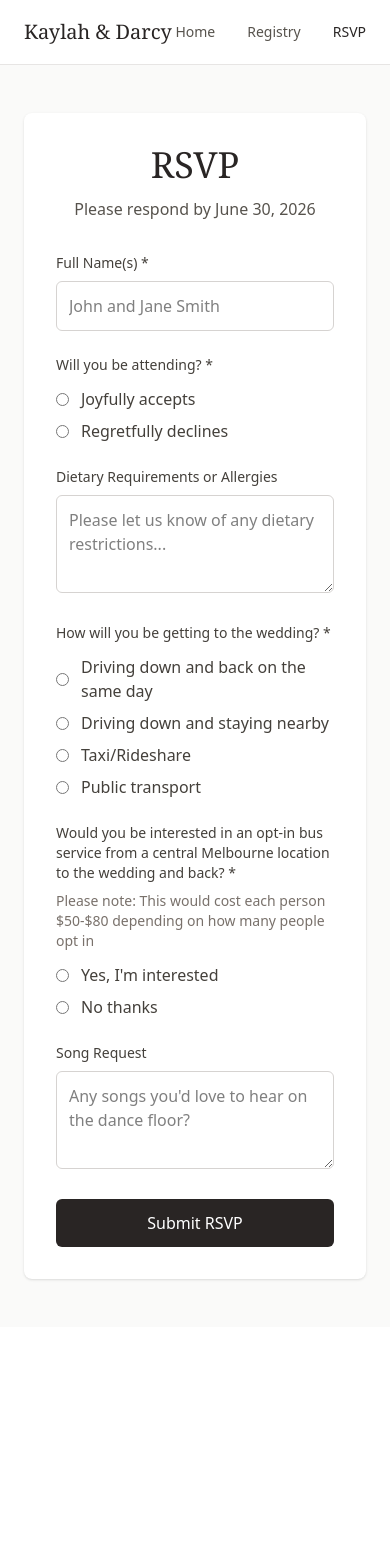
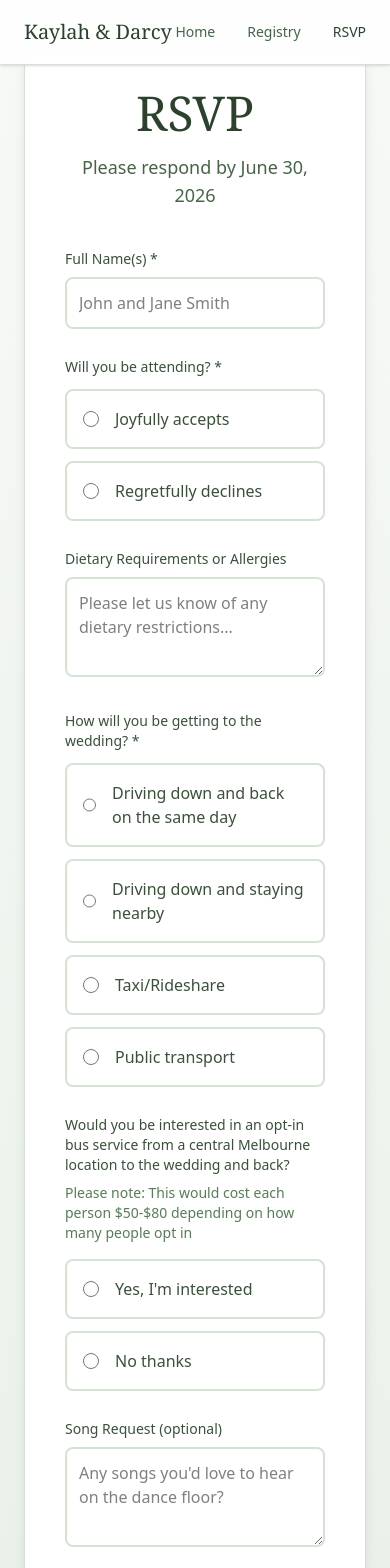
Before and after one commit to darcy-crett/wedding-site, a Next.js app: page /rsvp in a window 390 px wide. Shown: the top 1568 px of the page. Before the commit the page ends 1327 px from the top, so only its background shows below. Built offline with nearby package versions, Linux system fonts and the light colour scheme.

Commit message:
add ducks watercolour background to homepage

```diff
--- a/app/components/Navigation.tsx
+++ b/app/components/Navigation.tsx
@@ -13,11 +13,11 @@ export default function Navigation() {
   ]
 
   return (
-    <nav className="bg-white border-b border-stone-200">
+    <nav className="fixed top-0 left-0 right-0 z-50 bg-white/80 backdrop-blur-md border-b border-sage-200 shadow-sm">
       <div className="max-w-6xl mx-auto px-6">
         <div className="flex items-center justify-between h-16">
           {/* Logo/Names */}
-          <Link href="/" className="font-serif text-xl text-stone-800">
+          <Link href="/" className="font-serif text-xl text-sage-900">
             Kaylah & Darcy
           </Link>
 
@@ -29,8 +29,8 @@ export default function Navigation() {
                 href={link.href}
                 className={`text-sm transition-colors ${
                   pathname === link.href
-                    ? 'text-stone-800 font-medium'
-                    : 'text-stone-600 hover:text-stone-800'
+                    ? 'text-sage-900 font-medium'
+                    : 'text-sage-700 hover:text-sage-900'
                 }`}
               >
                 {link.label}
--- a/app/globals.css
+++ b/app/globals.css
@@ -1,16 +1,22 @@
 @import "tailwindcss";
 
 @theme {
-  --color-sage-50: #f0f4f0;
-  --color-sage-100: #dce6dc;
-  --color-sage-200: #bdd0bd;
-  --color-sage-300: #9ab89a;
-  --color-sage-400: #759d75;
-  --color-sage-500: #5a825a;
-  --color-sage-600: #486b48;
-  --color-sage-700: #3a563a;
-  --color-sage-800: #2f452f;
-  --color-sage-900: #263726;
+  /* Softer, more muted sage greens */
+  --color-sage-50: #f7f9f7;
+  --color-sage-100: #e9f0e9;
+  --color-sage-200: #d4e3d4;
+  --color-sage-300: #b5cfb5;
+  --color-sage-400: #8fb58f;
+  --color-sage-500: #6d9a6d;
+  --color-sage-600: #577d57;
+  --color-sage-700: #466446;
+  --color-sage-800: #395139;
+  --color-sage-900: #2d422d;
+
+  /* Warm neutrals to complement the watercolor */
+  --color-cream-50: #fdfcfa;
+  --color-cream-100: #faf8f3;
+  --color-cream-200: #f5f1e8;
 
   --font-family-serif: Georgia, serif;
 }
--- a/app/registry/[id]/page.tsx
+++ b/app/registry/[id]/page.tsx
@@ -44,18 +44,18 @@ export default function ContributePage({ params }: PageProps) {
   }
 
   return (
-    <main className="min-h-screen bg-stone-50 flex items-center justify-center p-6">
-      <div className="w-full max-w-xl bg-white rounded-lg shadow-sm p-8">
-        <h1 className="text-3xl font-serif text-stone-800 mb-6 text-center">
+    <main className="min-h-screen bg-gradient-to-b from-sage-50 to-sage-100 flex items-center justify-center p-6">
+      <div className="w-full max-w-xl bg-white rounded-2xl shadow-lg p-10 border border-sage-200">
+        <h1 className="text-4xl font-serif text-sage-900 mb-8 text-center">
           Contribute to Our Registry
         </h1>
 
         <label className="block mb-6">
-          <span className="block text-sm text-stone-700 mb-2 font-medium">
-            Your name <span className="text-stone-500 font-normal">(so we know who to thank)</span>
+          <span className="block text-sm text-sage-800 mb-2 font-medium">
+            Your name <span className="text-sage-600 font-normal">(so we know who to thank)</span>
           </span>
           <input
-            className="w-full border border-stone-300 rounded-md p-3 focus:outline-none focus:ring-2 focus:ring-stone-400"
+            className="w-full border-2 border-sage-200 rounded-lg p-3 focus:outline-none focus:ring-2 focus:ring-sage-500 focus:border-transparent"
             value={name}
             onChange={e => setName(e.target.value)}
             placeholder="Enter your name"
@@ -63,11 +63,11 @@ export default function ContributePage({ params }: PageProps) {
         </label>
 
         <label className="block mb-8">
-          <span className="block text-sm text-stone-700 mb-2 font-medium">
-            Message <span className="text-stone-500 font-normal">(optional)</span>
+          <span className="block text-sm text-sage-800 mb-2 font-medium">
+            Message <span className="text-sage-600 font-normal">(optional)</span>
           </span>
           <textarea
-            className="w-full border border-stone-300 rounded-md p-3 focus:outline-none focus:ring-2 focus:ring-stone-400"
+            className="w-full border-2 border-sage-200 rounded-lg p-3 focus:outline-none focus:ring-2 focus:ring-sage-500 focus:border-transparent"
             rows={4}
             value={message}
             onChange={e => setMessage(e.target.value)}
@@ -78,7 +78,7 @@ export default function ContributePage({ params }: PageProps) {
         <button
           onClick={handleSubmit}
           disabled={loading || !name.trim()}
-          className="w-full py-3 bg-stone-800 text-white rounded-md hover:bg-stone-700 transition-colors disabled:bg-stone-300 disabled:cursor-not-allowed font-medium"
+          className="w-full py-4 bg-sage-700 text-white rounded-lg hover:bg-sage-800 transition-colors disabled:bg-sage-300 disabled:cursor-not-allowed font-medium text-lg shadow-md"
         >
           {loading ? 'Processing…' : 'Confirm contribution'}
         </button>
--- a/app/rsvp/page.tsx
+++ b/app/rsvp/page.tsx
@@ -16,7 +16,7 @@ export default function RSVPPage() {
     const formData = new FormData(form)
 
     try {
-      const response = await fetch('https://formspree.io/f/xpqwvwpv', {
+      const response = await fetch('https://formspree.io/f/YOUR_FORM_ID', {
         method: 'POST',
         body: formData,
         headers: {
@@ -40,16 +40,16 @@ export default function RSVPPage() {
 
   if (submitted) {
     return (
-      <main className="min-h-screen bg-stone-50 flex items-center justify-center p-6">
-        <div className="w-full max-w-2xl bg-white rounded-lg shadow-sm p-8 md:p-12 text-center">
-          <h1 className="text-4xl font-serif text-stone-800 mb-4">Thank You!</h1>
-          <p className="text-stone-600 mb-8">
+      <main className="min-h-screen bg-gradient-to-b from-sage-50 to-sage-100 flex items-center justify-center p-6">
+        <div className="w-full max-w-2xl bg-white rounded-2xl shadow-lg p-10 md:p-14 text-center border border-sage-200">
+          <h1 className="text-5xl font-serif text-sage-900 mb-6">Thank You!</h1>
+          <p className="text-sage-700 text-lg mb-10 leading-relaxed">
             We've received your RSVP and can't wait to celebrate with you.
           </p>
           <a
             href="/"
-            className="inline-block px-8 py-3 bg-stone-800 text-white rounded-md hover:bg-stone-700 transition-colors">
-
+            className="inline-block px-10 py-4 bg-sage-700 text-white rounded-lg hover:bg-sage-800 transition-colors font-medium shadow-md"
+          >
             Back to Home
           </a>
         </div>
@@ -60,19 +60,19 @@ export default function RSVPPage() {
   const showCarSharingQuestion = transport === 'driving-same-day' || transport === 'driving-staying'
 
   return (
-    <main className="min-h-screen bg-stone-50 py-12 px-6">
-      <div className="w-full max-w-2xl mx-auto bg-white rounded-lg shadow-sm p-8 md:p-12">
-        <div className="text-center mb-8">
-          <h1 className="text-4xl font-serif text-stone-800 mb-3">RSVP</h1>
-          <p className="text-stone-600">
+    <main className="min-h-screen bg-gradient-to-b from-sage-50 to-sage-100 py-12 px-6">
+      <div className="w-full max-w-2xl mx-auto bg-white rounded-2xl shadow-lg p-10 md:p-12 border border-sage-200">
+        <div className="text-center mb-10">
+          <h1 className="text-5xl font-serif text-sage-900 mb-4">RSVP</h1>
+          <p className="text-sage-700 text-lg">
             Please respond by June 30, 2026
           </p>
         </div>
 
-        <form onSubmit={handleSubmit} className="space-y-6">
+        <form onSubmit={handleSubmit} className="space-y-7">
           {/* Name */}
           <div>
-            <label htmlFor="name" className="block text-sm font-medium text-stone-700 mb-2">
+            <label htmlFor="name" className="block text-sm font-medium text-sage-800 mb-2">
               Full Name(s) *
             </label>
             <input
@@ -80,142 +80,142 @@ export default function RSVPPage() {
               id="name"
               name="name"
               required
-              className="w-full border border-stone-300 rounded-md p-3 focus:outline-none focus:ring-2 focus:ring-stone-400"
+              className="w-full border-2 border-sage-200 rounded-lg p-3 focus:outline-none focus:ring-2 focus:ring-sage-500 focus:border-transparent"
               placeholder="John and Jane Smith"
             />
           </div>
 
           {/* Attendance */}
           <div>
-            <label className="block text-sm font-medium text-stone-700 mb-3">
+            <label className="block text-sm font-medium text-sage-800 mb-3">
               Will you be attending? *
             </label>
-            <div className="space-y-2">
-              <label className="flex items-center">
+            <div className="space-y-3">
+              <label className="flex items-center p-4 border-2 border-sage-200 rounded-lg hover:bg-sage-50 cursor-pointer transition-colors">
                 <input
                   type="radio"
                   name="attendance"
                   value="yes"
                   required
-                  className="mr-3"
+                  className="mr-4 w-4 h-4 text-sage-700"
                 />
-                <span className="text-stone-700">Joyfully accepts</span>
+                <span className="text-sage-800 font-medium">Joyfully accepts</span>
               </label>
-              <label className="flex items-center">
+              <label className="flex items-center p-4 border-2 border-sage-200 rounded-lg hover:bg-sage-50 cursor-pointer transition-colors">
                 <input
                   type="radio"
                   name="attendance"
                   value="no"
-                  className="mr-3"
+                  className="mr-4 w-4 h-4 text-sage-700"
                 />
-                <span className="text-stone-700">Regretfully declines</span>
+                <span className="text-sage-800 font-medium">Regretfully declines</span>
               </label>
             </div>
           </div>
 
           {/* Dietary Requirements */}
           <div>
-            <label htmlFor="dietary" className="block text-sm font-medium text-stone-700 mb-2">
+            <label htmlFor="dietary" className="block text-sm font-medium text-sage-800 mb-2">
               Dietary Requirements or Allergies
             </label>
             <textarea
               id="dietary"
               name="dietary"
               rows={3}
-              className="w-full border border-stone-300 rounded-md p-3 focus:outline-none focus:ring-2 focus:ring-stone-400"
+              className="w-full border-2 border-sage-200 rounded-lg p-3 focus:outline-none focus:ring-2 focus:ring-sage-500 focus:border-transparent"
               placeholder="Please let us know of any dietary restrictions..."
             />
           </div>
 
           {/* Transport */}
           <div>
-            <label className="block text-sm font-medium text-stone-700 mb-3">
+            <label className="block text-sm font-medium text-sage-800 mb-3">
               How will you be getting to the wedding? *
             </label>
-            <div className="space-y-2">
-              <label className="flex items-center">
+            <div className="space-y-3">
+              <label className="flex items-center p-4 border-2 border-sage-200 rounded-lg hover:bg-sage-50 cursor-pointer transition-colors">
                 <input
                   type="radio"
                   name="transport"
                   value="driving-same-day"
                   required
-                  className="mr-3"
+                  className="mr-4 w-4 h-4 text-sage-700"
                   onChange={(e) => setTransport(e.target.value)}
                 />
-                <span className="text-stone-700">Driving down and back on the same day</span>
+                <span className="text-sage-800">Driving down and back on the same day</span>
               </label>
-              <label className="flex items-center">
+              <label className="flex items-center p-4 border-2 border-sage-200 rounded-lg hover:bg-sage-50 cursor-pointer transition-colors">
                 <input
                   type="radio"
                   name="transport"
                   value="driving-staying"
-                  className="mr-3"
+                  className="mr-4 w-4 h-4 text-sage-700"
                   onChange={(e) => setTransport(e.target.value)}
                 />
-                <span className="text-stone-700">Driving down and staying nearby</span>
+                <span className="text-sage-800">Driving down and staying nearby</span>
               </label>
-              <label className="flex items-center">
+              <label className="flex items-center p-4 border-2 border-sage-200 rounded-lg hover:bg-sage-50 cursor-pointer transition-colors">
                 <input
                   type="radio"
                   name="transport"
                   value="taxi-rideshare"
-                  className="mr-3"
+                  className="mr-4 w-4 h-4 text-sage-700"
                   onChange={(e) => setTransport(e.target.value)}
                 />
-                <span className="text-stone-700">Taxi/Rideshare</span>
+                <span className="text-sage-800">Taxi/Rideshare</span>
               </label>
-              <label className="flex items-center">
+              <label className="flex items-center p-4 border-2 border-sage-200 rounded-lg hover:bg-sage-50 cursor-pointer transition-colors">
                 <input
                   type="radio"
                   name="transport"
                   value="public-transport"
-                  className="mr-3"
+                  className="mr-4 w-4 h-4 text-sage-700"
                   onChange={(e) => setTransport(e.target.value)}
                 />
-                <span className="text-stone-700">Public transport</span>
+                <span className="text-sage-800">Public transport</span>
               </label>
             </div>
           </div>
 
           {/* Car Sharing - Only show if driving */}
           {showCarSharingQuestion && (
-            <div className="bg-sage-50 border border-sage-200 rounded-lg p-4">
-              <label className="block text-sm font-medium text-stone-700 mb-3">
+            <div className="bg-sage-100 border-2 border-sage-300 rounded-xl p-6">
+              <label className="block text-sm font-medium text-sage-900 mb-4">
                 Do you have spare seats in your car and are happy to let people travel with you from the ceremony to the reception?
               </label>
-              <div className="space-y-2">
-                <label className="flex items-center">
+              <div className="space-y-3">
+                <label className="flex items-center p-4 bg-white border-2 border-sage-200 rounded-lg hover:bg-sage-50 cursor-pointer transition-colors">
                   <input
                     type="radio"
                     name="spare-seats"
                     value="yes"
-                    className="mr-3"
+                    className="mr-4 w-4 h-4 text-sage-700"
                     onChange={(e) => setHasSpareSeats(e.target.value)}
                   />
-                  <span className="text-stone-700">Yes</span>
+                  <span className="text-sage-800 font-medium">Yes</span>
                 </label>
-                <label className="flex items-center">
+                <label className="flex items-center p-4 bg-white border-2 border-sage-200 rounded-lg hover:bg-sage-50 cursor-pointer transition-colors">
                   <input
                     type="radio"
                     name="spare-seats"
                     value="no"
-                    className="mr-3"
+                    className="mr-4 w-4 h-4 text-sage-700"
                     onChange={(e) => setHasSpareSeats(e.target.value)}
                   />
-                  <span className="text-stone-700">No</span>
+                  <span className="text-sage-800 font-medium">No</span>
                 </label>
               </div>
 
               {/* Number of spare seats - Only show if yes */}
               {hasSpareSeats === 'yes' && (
-                <div className="mt-4">
-                  <label htmlFor="seats-available" className="block text-sm font-medium text-stone-700 mb-2">
+                <div className="mt-6">
+                  <label htmlFor="seats-available" className="block text-sm font-medium text-sage-900 mb-2">
                     How many spare seats do you have?
                   </label>
                   <select
                     id="seats-available"
                     name="seats-available"
-                    className="w-full border border-stone-300 rounded-md p-3 focus:outline-none focus:ring-2 focus:ring-stone-400"
+                    className="w-full border-2 border-sage-200 rounded-lg p-3 bg-white focus:outline-none focus:ring-2 focus:ring-sage-500 focus:border-transparent"
                   >
                     <option value="">Select...</option>
                     <option value="1">1 seat</option>
@@ -231,45 +231,44 @@ export default function RSVPPage() {
 
           {/* Bus Service Interest */}
           <div>
-            <label className="block text-sm font-medium text-stone-700 mb-2">
-              Would you be interested in an opt-in bus service from a central Melbourne location to the wedding and back? *
+            <label className="block text-sm font-medium text-sage-800 mb-2">
+              Would you be interested in an opt-in bus service from a central Melbourne location to the wedding and back?
             </label>
-            <p className="text-sm text-stone-500 mb-3">
+            <p className="text-sm text-sage-600 mb-4">
               Please note: This would cost each person $50-$80 depending on how many people opt in
             </p>
-            <div className="space-y-2">
-              <label className="flex items-center">
+            <div className="space-y-3">
+              <label className="flex items-center p-4 border-2 border-sage-200 rounded-lg hover:bg-sage-50 cursor-pointer transition-colors">
                 <input
                   type="radio"
                   name="bus-interest"
                   value="yes"
-                  className="mr-3"
-                  required
+                  className="mr-4 w-4 h-4 text-sage-700"
                 />
-                <span className="text-stone-700">Yes, I'm interested</span>
+                <span className="text-sage-800 font-medium">Yes, I'm interested</span>
               </label>
-              <label className="flex items-center">
+              <label className="flex items-center p-4 border-2 border-sage-200 rounded-lg hover:bg-sage-50 cursor-pointer transition-colors">
                 <input
                   type="radio"
                   name="bus-interest"
                   value="no"
-                  className="mr-3"
+                  className="mr-4 w-4 h-4 text-sage-700"
                 />
-                <span className="text-stone-700">No thanks</span>
+                <span className="text-sage-800 font-medium">No thanks</span>
               </label>
             </div>
           </div>
 
           {/* Song Request */}
           <div>
-            <label htmlFor="song-request" className="block text-sm font-medium text-stone-700 mb-2">
-              Song Request
+            <label htmlFor="song-request" className="block text-sm font-medium text-sage-800 mb-2">
+              Song Request (optional)
             </label>
             <textarea
               id="song-request"
               name="song-request"
               rows={3}
-              className="w-full border border-stone-300 rounded-md p-3 focus:outline-none focus:ring-2 focus:ring-stone-400"
+              className="w-full border-2 border-sage-200 rounded-lg p-3 focus:outline-none focus:ring-2 focus:ring-sage-500 focus:border-transparent"
               placeholder="Any songs you'd love to hear on the dance floor?"
             />
           </div>
@@ -278,7 +277,7 @@ export default function RSVPPage() {
           <button
             type="submit"
             disabled={loading}
-            className="w-full py-3 bg-stone-800 text-white rounded-md hover:bg-stone-700 transition-colors disabled:bg-stone-300 disabled:cursor-not-allowed font-medium"
+            className="w-full py-4 bg-sage-700 text-white rounded-lg hover:bg-sage-800 transition-colors disabled:bg-sage-300 disabled:cursor-not-allowed font-medium text-lg shadow-md"
           >
             {loading ? 'Submitting...' : 'Submit RSVP'}
           </button>
```
Also changed, not shown: app/page.tsx (+39 -30 lines), app/registry/page.tsx (+15 -15 lines), app/thank-you/[id]/page.tsx (+24 -24 lines).
